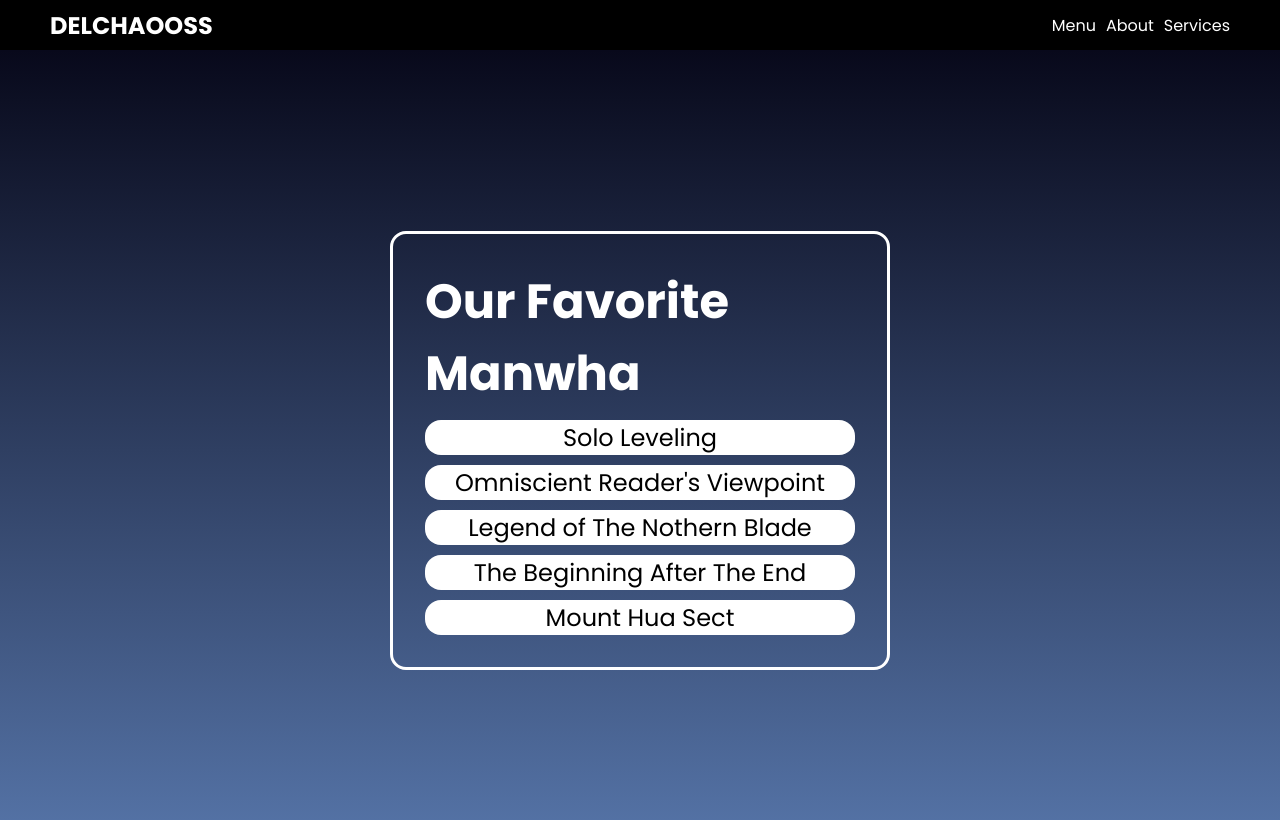
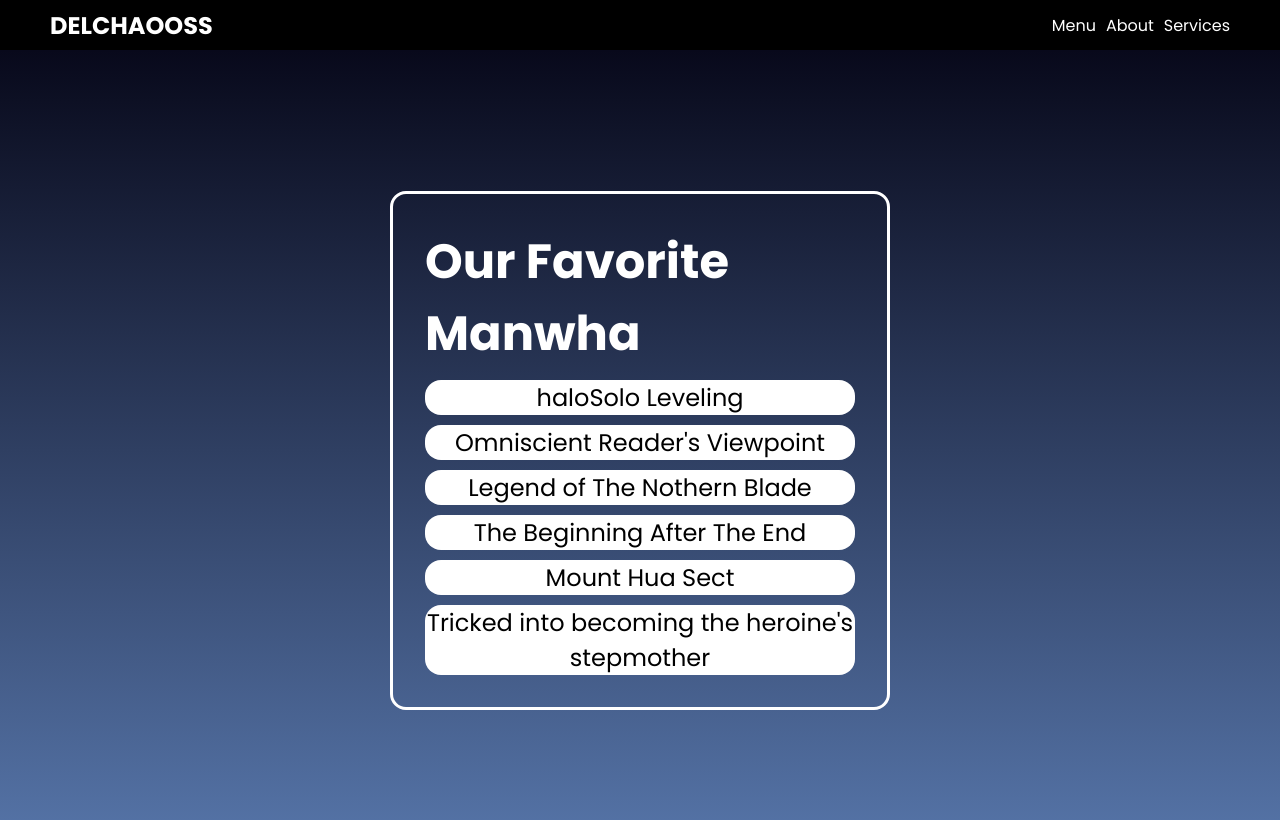
Before and after one commit to arryyxia/JavaScript-DOM, a plain HTML site: page index.html in a window 1280 px wide. Drawn offline with Linux system fonts and the light colour scheme.

Commit message:
creting elements done!

```diff
--- a/index.html
+++ b/index.html
@@ -29,7 +29,7 @@
             <div class="my-favorite">
                 <h2 id="main-heading">Our Favorite Manwha</h2>
                 <ul>
-                    <li class="list-item">Solo Leveling</li>
+                    <li class="list-item"><span>halo</span>Solo Leveling</li>
                     <li class="list-item">Omniscient Reader's Viewpoint</li>
                     <li class="list-item">Legend of The Nothern Blade</li>
                     <li class="list-item">The Beginning After The End</li>
--- a/main.js
+++ b/main.js
@@ -29,11 +29,25 @@
 
 // const listItems = document.querySelectorAll('.list-item');
 // css property written with camel case
-
+// Also, for styiling selector all, you need for loop.
 // for ( let i = 0; i < listItems.length; i++){
 //     listItems[i].style.fontSize = '1em';
 // }
 
 
 // ++== Creating Elements ==++
-console.log();
+const ul = document.querySelector('ul');
+const li = document.createElement('li');
+
+// adding elements
+ul.append(li)
+li.innerText = "Tricked into becoming the heroine's stepmother"
+
+// modifying the text/content
+// const firstListItem = document.querySelector('.list-item');
+
+// innerText, innerHTML, and textConeten
+// console.log(firstListItem.innerText);
+// inner html has an security issue
+// console.log(firstListItem.innerHTML);
+// console.log(firstListItem.textContent);
```
